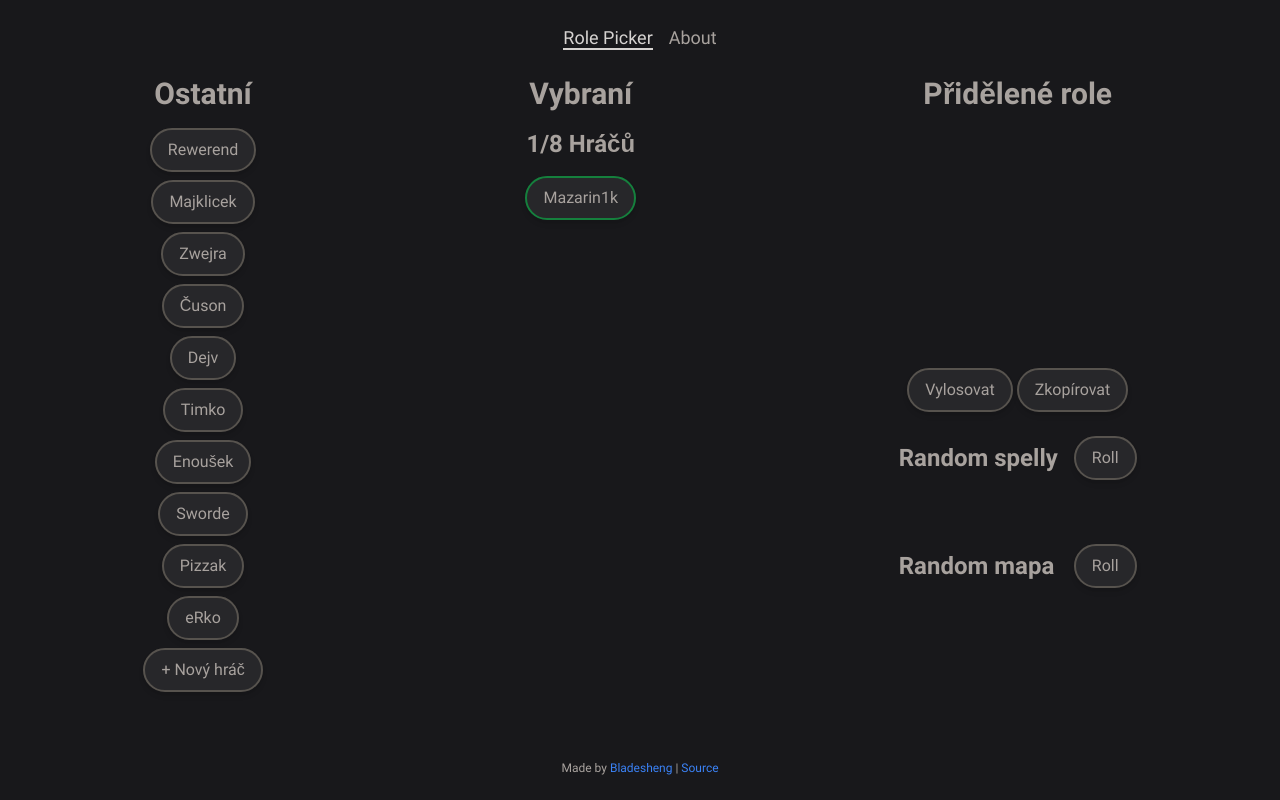
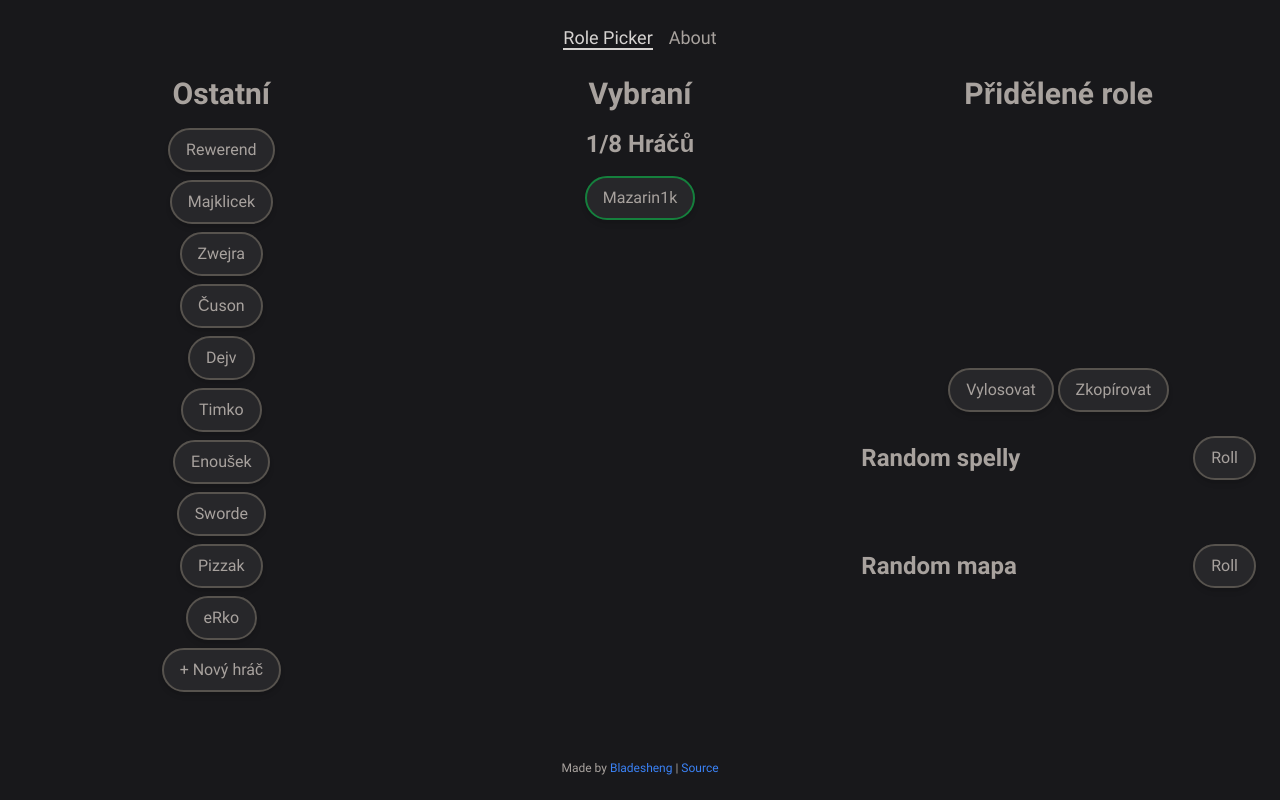
Before and after one commit to Bladesheng/dread-hunger-rolepicker, a SvelteKit app: page / in a window 1280 px wide. Built offline with nearby package versions, Linux system fonts and the light colour scheme.

Commit message:
use grid instead of flex for main columns, also fix long names overflow

```diff
--- a/src/routes/+layout.svelte
+++ b/src/routes/+layout.svelte
@@ -10,7 +10,7 @@
 >
   <Header />
 
-  <main class="flex flex-auto flex-col justify-around gap-6 sm:flex-row">
+  <main class="grid flex-auto grid-cols-1 gap-6 md:grid-cols-3">
     <slot />
   </main>
 
--- a/src/routes/Selected.svelte
+++ b/src/routes/Selected.svelte
@@ -17,15 +17,17 @@
 
   <PlayersCounter />
 
-  <ol class="flex flex-col items-center justify-center gap-2">
+  <ol class="flex max-w-full flex-col items-center justify-center gap-2">
     {#each $Players.selected as player (player.id)}
       <li
+        class="max-w-full"
         in:receive|local={{ key: player.id }}
         out:send|local={{ key: player.id }}
         animate:flip={flipSettings}
       >
         <button
-          class="btn border-green-700 hover:border-red-600"
+          class="btn max-w-full overflow-hidden text-ellipsis border-green-700 hover:border-red-600"
+          title={player.name}
           on:click={() => {
             unselectPlayer(player);
           }}
--- a/src/routes/ShuffledPlayers.svelte
+++ b/src/routes/ShuffledPlayers.svelte
@@ -130,10 +130,10 @@
 <section class="flex flex-col items-center gap-4">
   <h1>Přidělené role</h1>
 
-  <ol class="h-56 text-xl">
+  <ol class="h-56 w-full whitespace-nowrap text-xl">
     {#each previousShuffledPlayers as { player, role } (player.id)}
       <li class="flex justify-between gap-4 odd:bg-zinc-800">
-        <span>
+        <span title={player.name} class="overflow-hidden text-ellipsis">
           {player.name}
         </span>
         <span>
--- a/src/routes/Unselected.svelte
+++ b/src/routes/Unselected.svelte
@@ -16,10 +16,10 @@
 <section class="flex flex-col items-center gap-4">
   <h1>Ostatní</h1>
 
-  <ol class="flex flex-col items-center justify-center gap-2">
+  <ol class="flex max-w-full flex-col items-center justify-center gap-2">
     {#each $Players.unselected.concat(editableButtonPlaceholder) as player (player.id)}
       <li
-        class="relative"
+        class="relative max-w-full"
         in:receive|local={{ key: player.id }}
         out:send|local={{ key: player.id }}
         animate:flip={flipSettings}
--- a/src/routes/UnselectedPlayer.svelte
+++ b/src/routes/UnselectedPlayer.svelte
@@ -61,7 +61,7 @@
   />
 {:else}
   <button
-    class="btn peer hover:border-green-700"
+    class="btn peer max-w-full overflow-hidden text-ellipsis hover:border-green-700"
     on:click={() => {
       selectPlayer(player);
     }}
```
